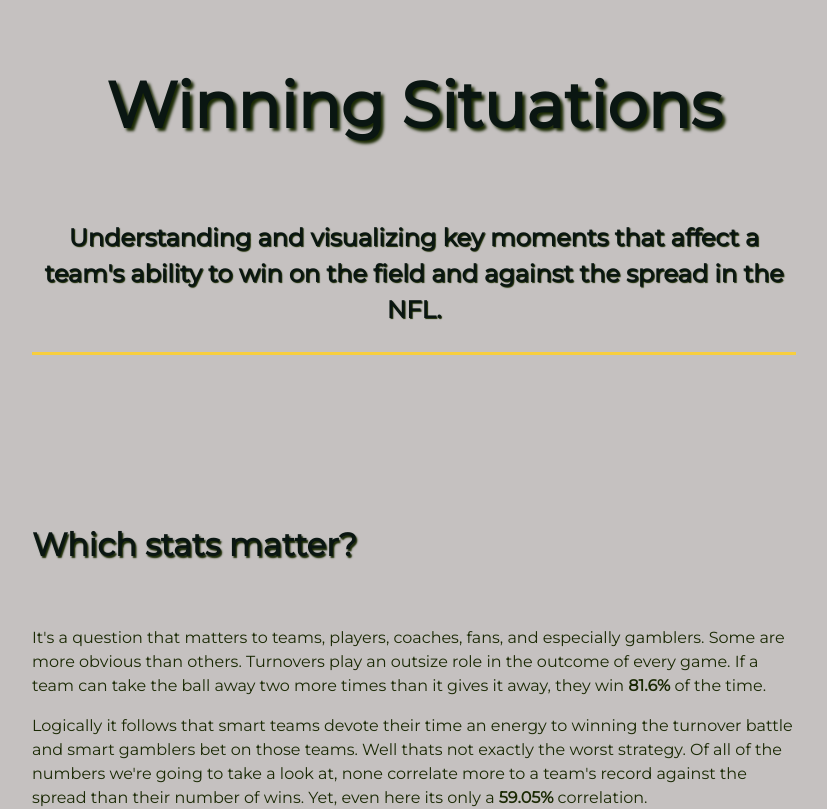
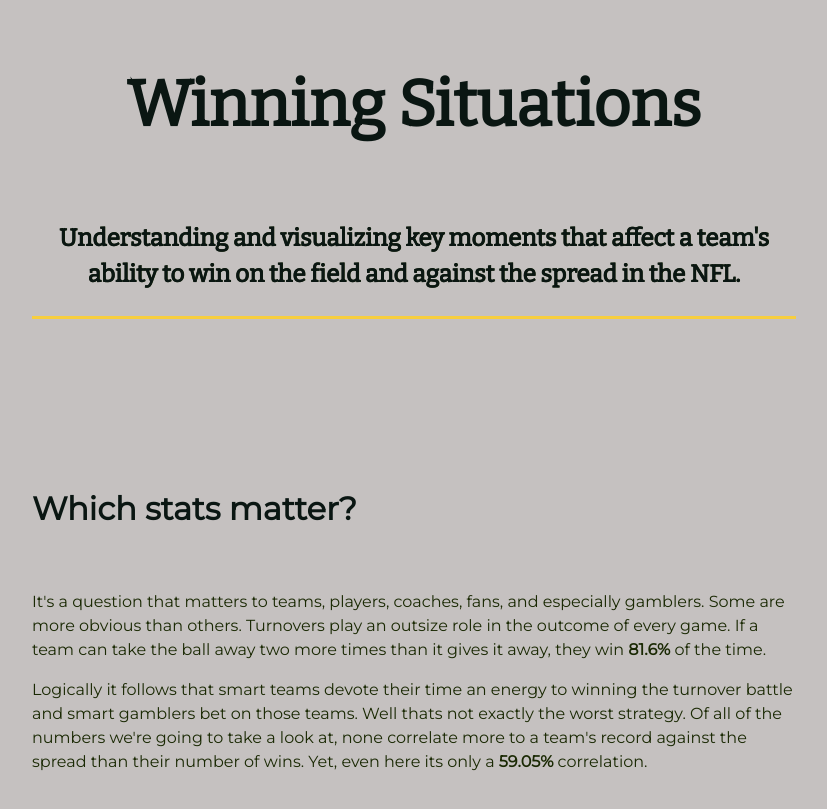
Before and after one commit to ferrisdraouil/nfl_data, a React (Create React App) app in the folder frontend/: page / in a window 1280 px wide. Shown: the top 809 px of the page, without its empty margins (226-1053 px from the left). Built offline with nearby package versions, Linux system fonts and the light colour scheme.

Commit message:
css additions

```diff
--- a/frontend/src/App.css
+++ b/frontend/src/App.css
@@ -1,4 +1,5 @@
 @import url('https://fonts.googleapis.com/css?family=Montserrat');
+@import url('https://fonts.googleapis.com/css?family=Bitter');
 
 body {
   font-family: 'Montserrat', sans-serif;
@@ -40,7 +41,7 @@ code {
   align-items: center;
   font-size: xx-large;
   color: #0a1612;
-  text-shadow: 3px 3px 3px #1a2903;
+  font-family: 'Bitter', serif;
 }
 
 .two {
@@ -48,15 +49,16 @@ code {
   grid-row: 3;
   text-align: center;
   color: #0a1612;
-  text-shadow: 1.0px 1.0px 1.0px #1a2903;
+  text-shadow: 0.2px 0.2px 0.2px #1a2903;
   font-size: x-large;
+  font-family: 'Bitter', serif;
 }
 
 .three {
   grid-column: 2 / 5;
   grid-row: 5;
   color: #0a1612;
-  text-shadow: 1.5px 1.5px 1.5px #1a2903;
+  /* text-shadow: 1.5px 1.5px 1.5px #1a2903; */
 }
 
 .four {
@@ -73,7 +75,7 @@ code {
   grid-column: 2 / 5;
   grid-row: 9;
   color: #0a1612;
-  text-shadow: 1.5px 1.5px 1.5px #1a2903;
+  /* text-shadow: 1.5px 1.5px 1.5px #1a2903; */
 }
 .seven {
   grid-column: 2 / 5;
@@ -87,3 +89,19 @@ code {
   grid-column: 2 / 5;
   grid-row: 12;
 }
+.ten {
+  grid-column: 2 / 5;
+  grid-row: 13;
+}
+.eleven {
+  grid-column: 2 / 5;
+  grid-row: 14;
+}
+.twelve {
+  grid-column: 2 / 5;
+  grid-row: 15;
+}
+.thirteen {
+  grid-column: 2 / 5;
+  grid-row: 16;
+}
```
